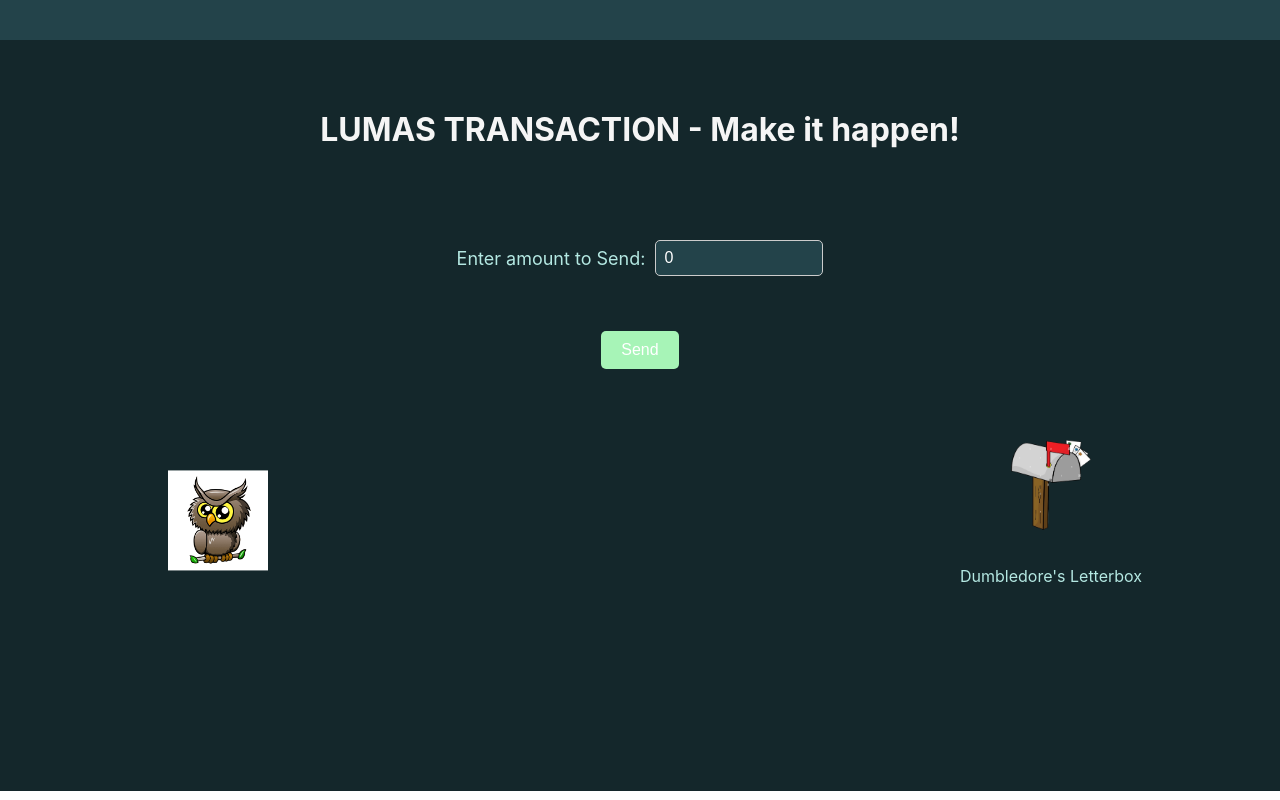
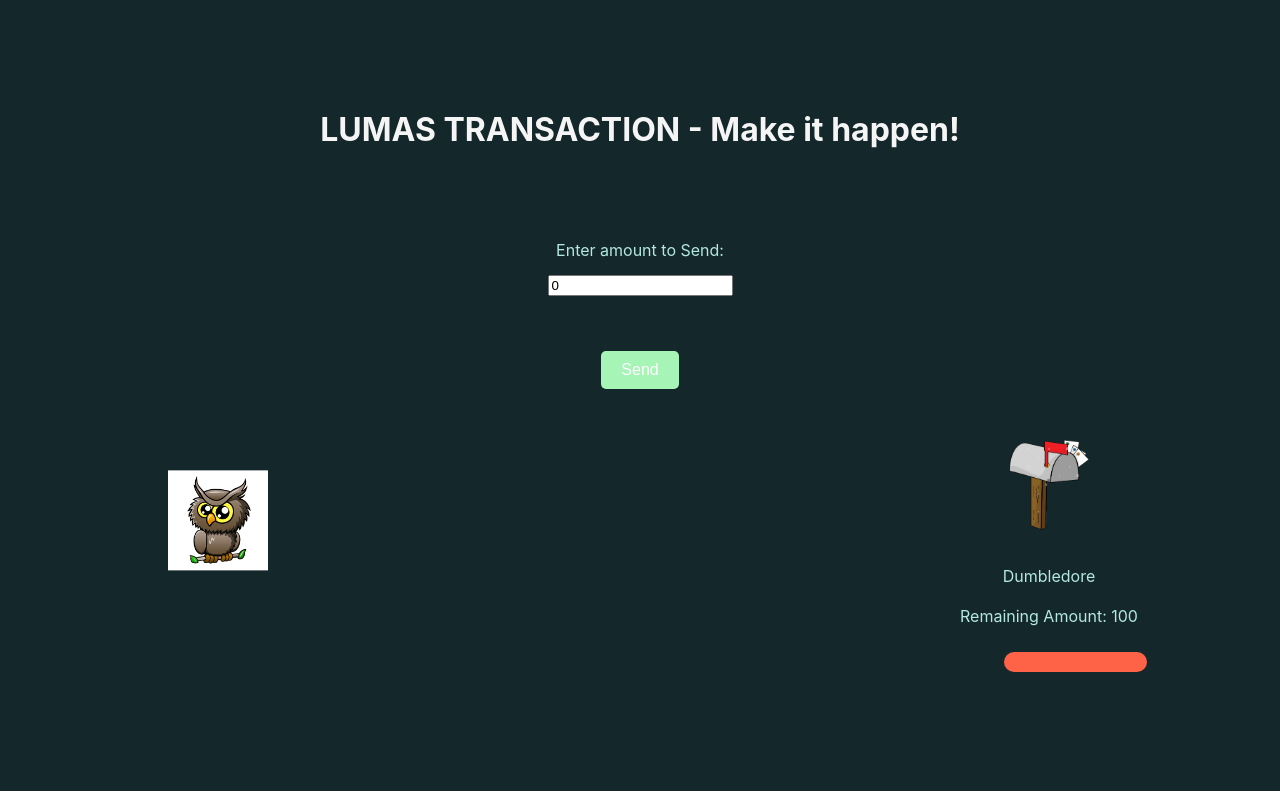
Before and after one commit to pali101/SupraMuPay, a React (Create React App) app in the folder transaction_ui/: page / in a window 1280 px wide. Built offline with nearby package versions, Linux system fonts and the light colour scheme.

Commit message:
Logic updated to show remaining amt

```diff
--- a/transaction_ui/src/App.css
+++ b/transaction_ui/src/App.css
@@ -107,7 +107,7 @@ h1 {
 }
 
 .progress-bar {
-  width: 50%;
+  width: 40%;
   background-color: #ccc;
   height: 20px;
   border-radius: 10px;
@@ -144,7 +144,7 @@ h1 {
   position: absolute;
   left: 10vw;
   width: 80px;
-  animation: arcFly 3s ease-in-out forwards;
+  animation: arcFly 5s ease-in-out forwards;
   /* z-index: 2 */
 }
 
@@ -161,3 +161,29 @@ h1 {
   margin-bottom: 10px;
   left: 80%;
 }
+
+.global-progress-section {
+  margin-top: 20px;
+  text-align: center;
+  width: 100%;
+}
+
+.global-progress-section p {
+  font-size: 16px;
+  color: rgb(180, 232, 226);
+}
+
+.global-progress-section .progress-bar {
+  width: 80%;
+  background-color: #ccc;
+  height: 20px;
+  border-radius: 10px;
+  overflow: hidden;
+  margin: 10px auto;
+}
+
+.global-progress-section .progress-bar-fill {
+  height: 100%;
+  background-color: #ff6347; /* Tomato color for the second progress bar */
+  transition: width 0.5s ease;
+}
--- a/transaction_ui/src/App.js
+++ b/transaction_ui/src/App.js
@@ -1,45 +1,74 @@
 import React, { useState } from 'react';
 import './App.css';
 import './animations.css';
-import owlImage from './assets/owl.png'; // Add an owl image in the public/assets folder
-import letterImage from './assets/letter.png'; // Add a letter image in the public/assets folder
+import owlImage from './assets/owl.png';
+import letterImage from './assets/letter.png';
+
+let N = 100; // Global variable for total remaining amount
 
 function App() {
-  const [coins, setCoins] = useState(0);
-  const [lettersReceived, setLettersReceived] = useState(0);
-  const [deliveryInProgress, setDeliveryInProgress] = useState(false);
+  const [coins, setCoins] = useState(0); // Coins to send
+  const [tripProgress, setTripProgress] = useState(0); // Progress for each trip
+  const [deliveryInProgress, setDeliveryInProgress] = useState(false); // Block actions during delivery
+  const [remainingAmount, setRemainingAmount] = useState(N); // Track the remaining global balance
+  const [flightCount, setFlightCount] = useState(0); // Track current flight
+  const [showSuccessMessage, setShowSuccessMessage] = useState(false); // Control success pop-up visibility
+
+  const sendOwl = (trips) => {
+    let currentFlight = 0;
+
+    const interval = setInterval(() => {
+      currentFlight++;
+      setFlightCount(currentFlight); // Update flight number for the animation
+
+      // Simulate trip progress for each trip (0 -> 100%)
+      let tripProgress = 0;
+      const progressInterval = setInterval(() => {
+        tripProgress += 10; // Increment by 10%
+        setTripProgress(tripProgress); // Update trip progress
+
+        if (tripProgress >= 100) {
+          clearInterval(progressInterval); // Stop when progress reaches 100%
+        }
+      }, 100); // Smooth progress every 100ms
+
+      // Update global remaining amount after completing the current trip
+      setRemainingAmount((prev) => prev - 10);
+
+      // Stop after all trips
+      if (currentFlight === trips) {
+        clearInterval(interval);
+
+        // Show success message briefly
+        setTimeout(() => {
+          setShowSuccessMessage(true);
+          setDeliveryInProgress(false); // Unlock the form
+        }, 500);
+      }
+    }, 1000); // 1-second delay between trips
+  };
 
   const handleSendCoins = () => {
-    if (coins <= 0 || deliveryInProgress) return;
+    if (coins <= 0 || deliveryInProgress || coins > remainingAmount) return;
 
-    setDeliveryInProgress(true);
-    setLettersReceived(0);
+    const trips = Math.floor(coins / 10); // Determine the number of trips (10 coins per trip)
 
-    const totalParts = 10;
-    const delay = 500; // Delay between each delivery in ms
-    let currentPart = 0;
-
-    const interval = setInterval(() => {
-      currentPart++;
-      setLettersReceived(currentPart);
-
-      if (currentPart === totalParts) {
-        clearInterval(interval);
-        setDeliveryInProgress(false);
+    if (trips > 0) {
+      setDeliveryInProgress(true); // Lock the form
+      setTripProgress(0); // Reset progress for each trip
+      setFlightCount(0); // Reset the owl's flight count
+      setShowSuccessMessage(false); // Reset success pop-up
+      sendOwl(trips); // Start the trips
     }
-    }, delay);
   };
 
   return (
     <div className="App">
       <header className="App-Body">
-    {/* Navbar Section */}
-    <nav className="navbar"></nav>
         <h1>LUMAS TRANSACTION - Make it happen!</h1>
 
+        {/* Input Section */}
         <div className="input-section">
-  {/* Row: Label and Input */}
-  <div className="input-section-w">
           <label htmlFor="coin-input">Enter amount to Send:</label>
           <input
             id="coin-input"
@@ -48,29 +77,32 @@ function App() {
             onChange={(e) => setCoins(Number(e.target.value))}
             disabled={deliveryInProgress}
           />
-  </div>
-
-  {/* Row: Send Button */}
           <button
             className="send-button"
             onClick={handleSendCoins}
-    disabled={deliveryInProgress || coins <= 0}
+            disabled={deliveryInProgress || coins <= 0 || coins > remainingAmount}
           >
             {deliveryInProgress ? 'Delivery in Progress...' : 'Send'}
           </button>
         </div>
 
-
         {/* Progress Section */}
         {deliveryInProgress && (
-      <div className={`progress-section ${deliveryInProgress ? 'visible' : ''}`}>
-        <p>{lettersReceived * 10}% received</p>
+          <div className="progress-section">
+            <p>{tripProgress.toFixed(0)}%</p>
             <div className="progress-bar">
               <div
                 className="progress-bar-fill"
-            style={{ width: `${(lettersReceived / 10) * 100}%` }}
+                style={{ width: `${tripProgress}%` }}
               ></div>
             </div>
+          </div>
+        )}
+
+        {/* Success Message */}
+        {showSuccessMessage && (
+          <div className="success-message">
+            <p>🎉 Amount Sent Successfully: {coins} Coins! 🎉</p>
           </div>
         )}
 
@@ -79,16 +111,30 @@ function App() {
           <img
             src={owlImage}
             alt="Owl"
-        className={`owl-image ${deliveryInProgress ? 'owl-flying' : ''}`}
+            className={`owl-image ${flightCount > 0 ? 'owl-flying' : ''}`}
+            style={{
+              animationDelay: `${(flightCount - 1) * 1}s`, // Delay animation for each trip
+              animationPlayState: 'running', // Ensure the animation plays fully each trip
+            }}
           />
           <div className="letterbox">
             <img src={letterImage} alt="Letter" className="letter-image" />
-        <p>Dumbledore's Letterbox</p>
+            <p>Dumbledore</p>
+
+            {/* Remaining Amount Section */}
+            <div className="global-progress-section">
+              <p>Remaining Amount: {remainingAmount}</p>
+              <div className="progress-bar">
+                <div
+                  className="progress-bar-fill"
+                  style={{ width: `${(remainingAmount / N) * 100}%` }}
+                ></div>
+              </div>
+            </div>
           </div>
         </div>
       </header>
     </div>
-
   );
 }
 
```
Lines whose indentation alone changed are shown as unchanged.
